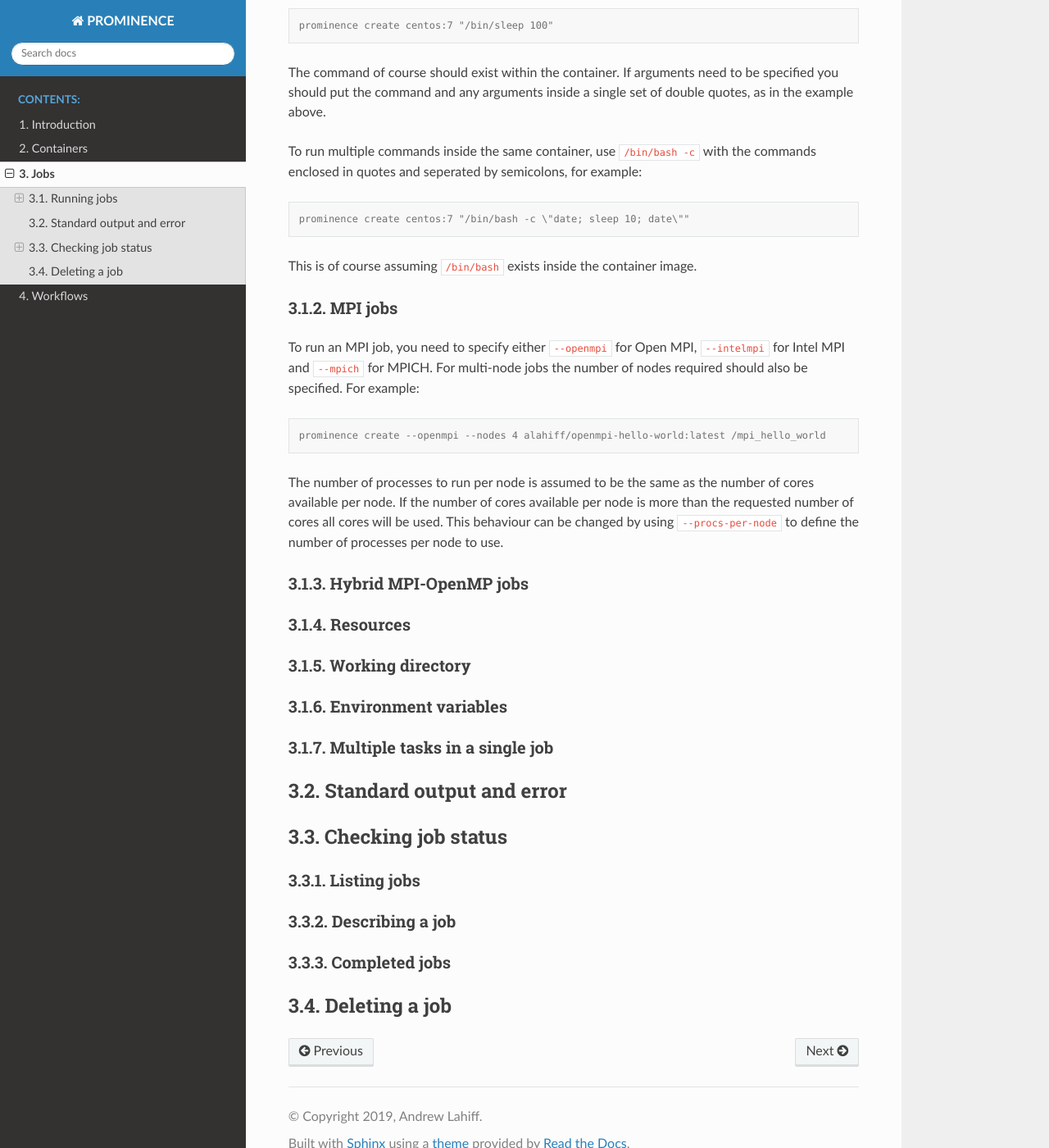
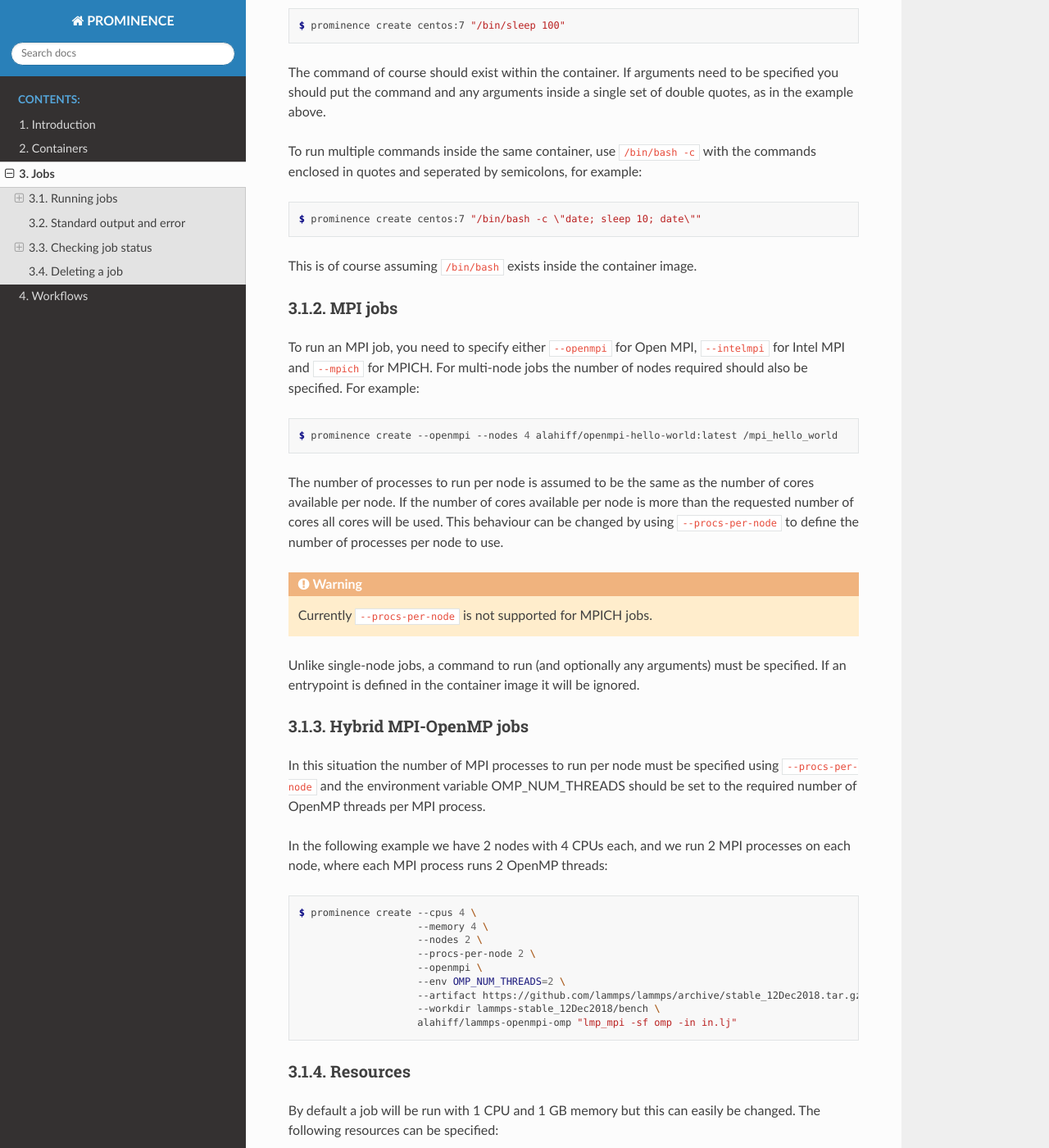
Before and after one commit to prominence-eosc/docs-eosc, a Sphinx documentation site: the page built from source/jobs.rst, in a window 1280 px wide and 1400 px high, scrolled down 483 px. Shown: the whole window at 82% size. Built offline with Sphinx 7.4.7 and the Read the Docs theme 2.0.0, drawn with Linux system fonts in a browser that asks for light colours.

Commit message:
Adding more job content

```diff
--- a/source/jobs.rst
+++ b/source/jobs.rst
@@ -20,7 +20,7 @@ When a job has been successfully submitted an (integer) ID will be returned. Alt
 
 .. code-block:: console
 
-   prominence create centos:7 "/bin/sleep 100"
+   $ prominence create centos:7 "/bin/sleep 100"
 
 The command of course should exist within the container. If arguments need to be specified you should put the command and any arguments inside a single set of double quotes, as in the example above.
 
@@ -28,7 +28,7 @@ To run multiple commands inside the same container, use ``/bin/bash -c`` with th
 
 .. code-block:: console
 
-   prominence create centos:7 "/bin/bash -c \"date; sleep 10; date\""
+   $ prominence create centos:7 "/bin/bash -c \"date; sleep 10; date\""
 
 This is of course assuming ``/bin/bash`` exists inside the container image.
 
@@ -39,15 +39,38 @@ To run an MPI job, you need to specify either ``--openmpi`` for Open MPI, ``--in
 
 .. code-block:: console
 
-   prominence create --openmpi --nodes 4 alahiff/openmpi-hello-world:latest /mpi_hello_world
+   $ prominence create --openmpi --nodes 4 alahiff/openmpi-hello-world:latest /mpi_hello_world
 
 The number of processes to run per node is assumed to be the same as the number of cores available per node. If the number of cores available per node is more than the requested number of cores all cores will be used. This behaviour can be changed by using ``--procs-per-node`` to define the number of processes per node to use.
+
+.. warning::
+   Currently ``--procs-per-node`` is not supported for MPICH jobs.
+
+Unlike single-node jobs, a command to run (and optionally any arguments) must be specified. If an entrypoint is defined in the container image it will be ignored.
 
 Hybrid MPI-OpenMP jobs
 ^^^^^^^^^^^^^^^^^^^^^^
 
+In this situation the number of MPI processes to run per node must be specified using ``--procs-per-node`` and the environment variable OMP_NUM_THREADS should be set to the required number of OpenMP threads per MPI process.
+
+In the following example we have 2 nodes with 4 CPUs each, and we run 2 MPI processes on each node, where each MPI process runs 2 OpenMP threads:
+
+.. code-block:: console
+
+   $ prominence create --cpus 4 \
+                       --memory 4 \
+                       --nodes 2 \
+                       --procs-per-node 2 \
+                       --openmpi \
+                       --env OMP_NUM_THREADS=2 \
+                       --artifact https://github.com/lammps/lammps/archive/stable_12Dec2018.tar.gz \
+                       --workdir lammps-stable_12Dec2018/bench \
+                       alahiff/lammps-openmpi-omp "lmp_mpi -sf omp -in in.lj"
+
 Resources
 ^^^^^^^^^
+
+By default a job will be run with 1 CPU and 1 GB memory but this can easily be changed. The following resources can be specified:
 
 Working directory
 ^^^^^^^^^^^^^^^^^
```
